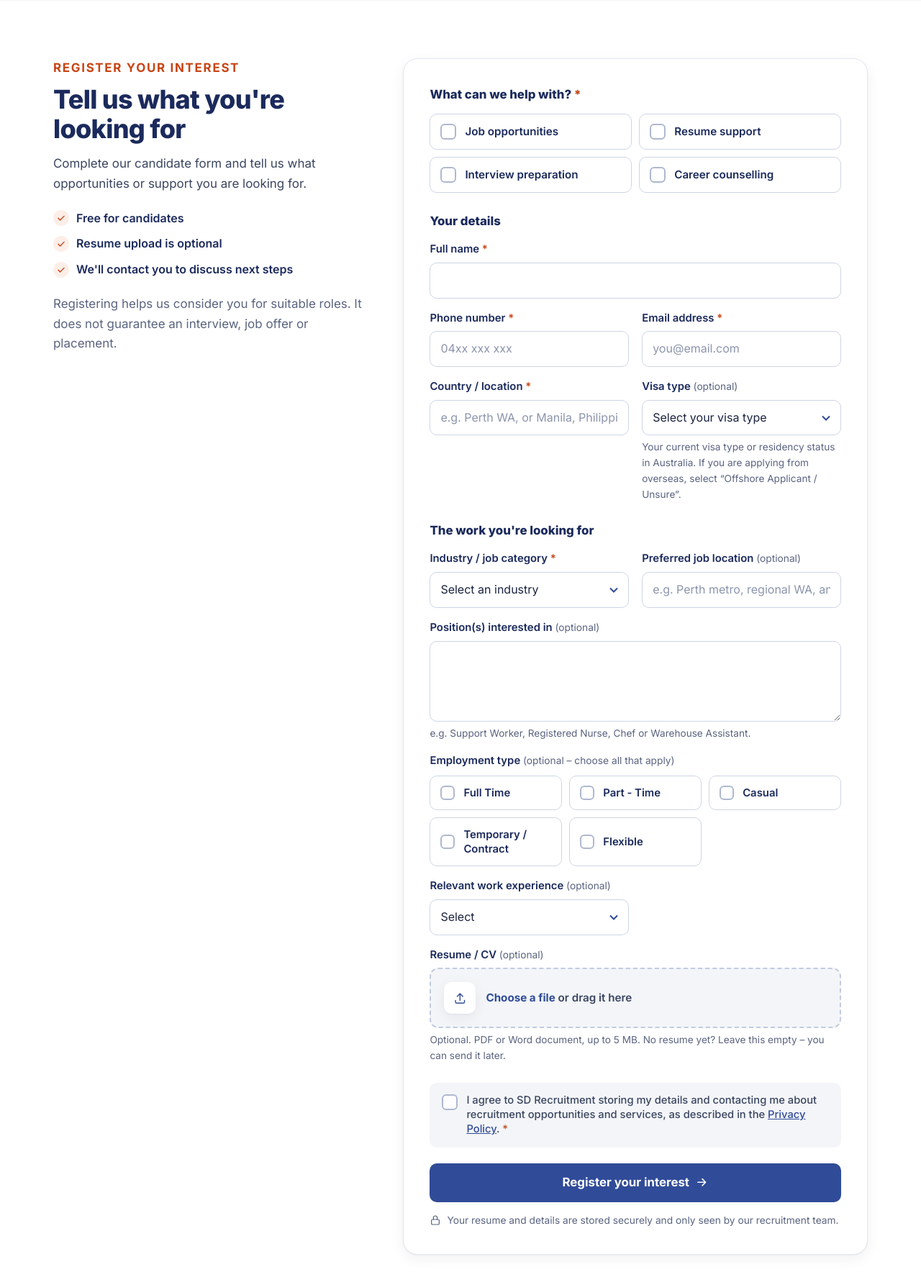
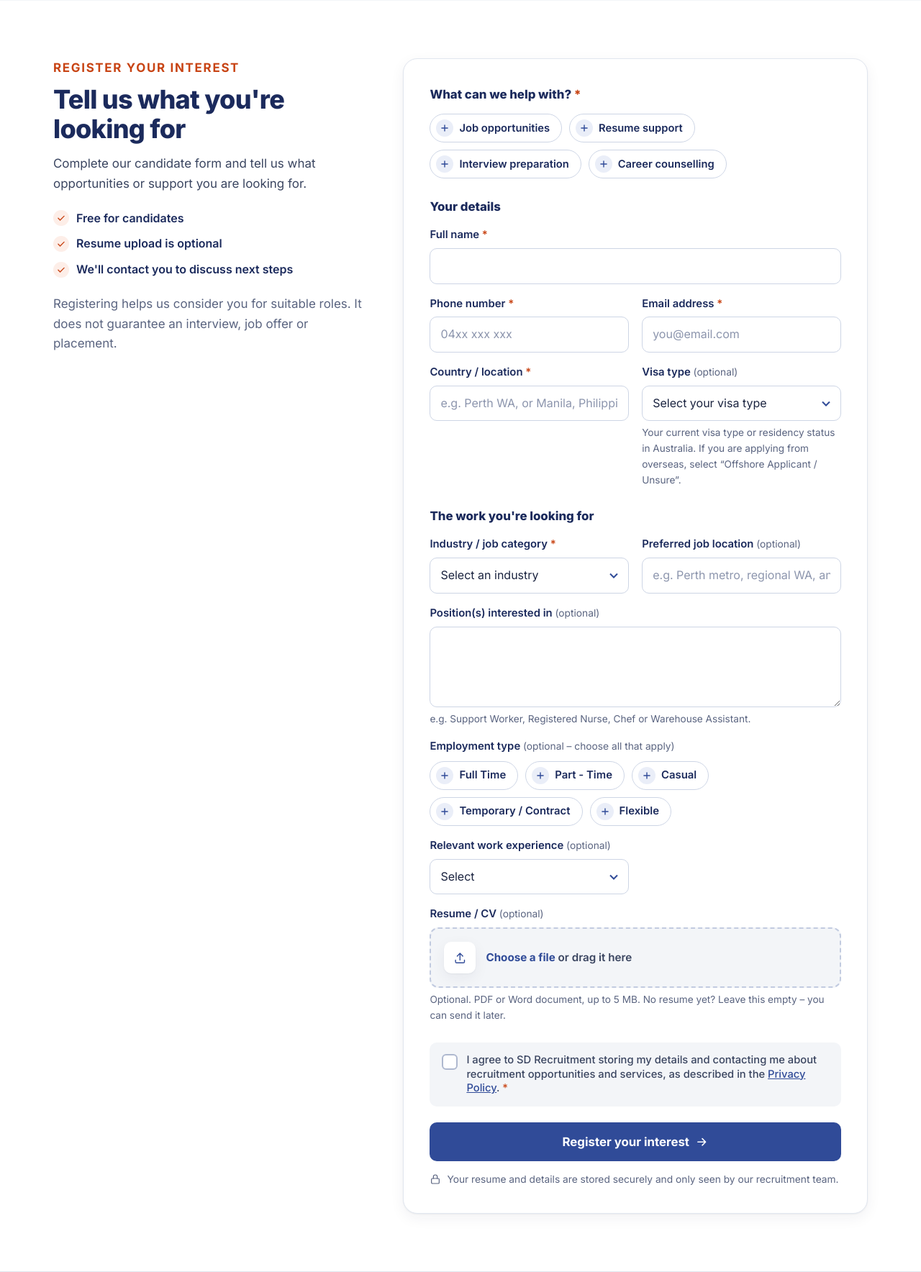
Before and after one commit to t-hinley/sd-recruitment, a Django app: page /candidates/ in a window 1280 px wide. Shown: the part 2932-4700 px from the top of the page at 72% size. Run offline with Django 5.2, Linux system fonts and the light colour scheme; data that the repository does not hold is empty.

Commit message:
Forms: show multi-choice options as add chips instead of tick boxes
"What can we help with?" and "Employment type" (Candidates and Employers forms) are now
rounded chips with a + icon, like the Airtable form; a selected chip fills blue and
shows a tick. The consent tick box is unchanged.

Co-Authored-By: Claude Opus 5.5 <noreply@anthropic.com>
Claude-Session: https://claude.ai/code/session_018i6KhyRKKuaj4sJwSsDdCc

```diff
--- a/static/css/style.css
+++ b/static/css/style.css
@@ -266,6 +266,21 @@ legend { padding: 0; margin-bottom: 14px; color: var(--blue-ink); font-weight: 8
 .choice--sm { padding: 10px 12px; font-size: .9rem; }
 .choice--sm .choice__box { width: 20px; height: 20px; }
 .field--error .choice { border-color: #D92D20; }
+/* Multi-choice options as "add" chips, like the Airtable form: + to add, tick once selected. */
+.chips { display: flex; flex-wrap: wrap; gap: 10px; }
+.chip { position: relative; display: inline-flex; align-items: center; gap: 8px; min-height: 40px; padding: 7px 16px 7px 8px; border: 1.5px solid #CDD5E5; border-radius: 999px; background: #fff; color: var(--blue-ink); font-weight: 600; font-size: .92rem; line-height: 1.2; cursor: pointer; user-select: none; transition: border-color .15s, background-color .15s, color .15s; }
+.chip input { position: absolute; opacity: 0; width: 1px; height: 1px; }
+.chip__icon { display: grid; place-items: center; width: 24px; height: 24px; flex: none; border-radius: 50%; background: var(--blue-soft); color: var(--blue); transition: background-color .15s, color .15s; }
+.chip__icon .icon { width: 14px; height: 14px; }
+.chip__tick { display: none; }
+.chip:hover { border-color: var(--blue); }
+.chip:hover .chip__icon { background: var(--blue); color: #fff; }
+.chip:has(input:checked) { border-color: var(--blue); background: var(--blue); color: #fff; }
+.chip input:checked + .chip__icon { background: #fff; color: var(--blue); }
+.chip input:checked + .chip__icon .chip__plus { display: none; }
+.chip input:checked + .chip__icon .chip__tick { display: block; }
+.chip:has(input:focus-visible) { outline: 3px solid var(--orange); outline-offset: 2px; }
+.field--error .chip { border-color: #D92D20; }
 .choice { position: relative; display: flex; align-items: center; gap: 12px; padding: 13px 14px; border: 1.5px solid #CDD5E5; border-radius: 10px; cursor: pointer; background: #fff; color: var(--blue-ink); font-weight: 600; font-size: .95rem; line-height: 1.35; transition: border-color .15s, background-color .15s; }
 .choice input { position: absolute; opacity: 0; width: 1px; height: 1px; }
 .choice__box { display: grid; place-items: center; width: 22px; height: 22px; flex: none; border: 2px solid #AEB8CF; border-radius: 6px; background: #fff; color: #fff; transition: background-color .15s, border-color .15s; }
@@ -278,6 +293,21 @@ legend { padding: 0; margin-bottom: 14px; color: var(--blue-ink); font-weight: 8
 .choice--radio .choice__box { border-radius: 50%; }
 .choice--radio input:checked + .choice__box { background: #fff; box-shadow: inset 0 0 0 4px #fff, inset 0 0 0 12px var(--blue); }
 .support.field--error .choice { border-color: #D92D20; }
+/* Multi-choice options as "add" chips, like the Airtable form: + to add, tick once selected. */
+.chips { display: flex; flex-wrap: wrap; gap: 10px; }
+.chip { position: relative; display: inline-flex; align-items: center; gap: 8px; min-height: 40px; padding: 7px 16px 7px 8px; border: 1.5px solid #CDD5E5; border-radius: 999px; background: #fff; color: var(--blue-ink); font-weight: 600; font-size: .92rem; line-height: 1.2; cursor: pointer; user-select: none; transition: border-color .15s, background-color .15s, color .15s; }
+.chip input { position: absolute; opacity: 0; width: 1px; height: 1px; }
+.chip__icon { display: grid; place-items: center; width: 24px; height: 24px; flex: none; border-radius: 50%; background: var(--blue-soft); color: var(--blue); transition: background-color .15s, color .15s; }
+.chip__icon .icon { width: 14px; height: 14px; }
+.chip__tick { display: none; }
+.chip:hover { border-color: var(--blue); }
+.chip:hover .chip__icon { background: var(--blue); color: #fff; }
+.chip:has(input:checked) { border-color: var(--blue); background: var(--blue); color: #fff; }
+.chip input:checked + .chip__icon { background: #fff; color: var(--blue); }
+.chip input:checked + .chip__icon .chip__plus { display: none; }
+.chip input:checked + .chip__icon .chip__tick { display: block; }
+.chip:has(input:focus-visible) { outline: 3px solid var(--orange); outline-offset: 2px; }
+.field--error .chip { border-color: #D92D20; }
 .choice--consent { align-items: flex-start; font-weight: 500; font-size: .92rem; color: var(--text); padding: 14px 16px; background: var(--grey); border-color: transparent; }
 .choice--consent .choice__box { margin-top: 1px; }
 .consent { margin-bottom: 22px; }
--- a/templates/core/candidates.html
+++ b/templates/core/candidates.html
@@ -138,12 +138,12 @@
 
         <fieldset class="support{% if form.support.errors %} field--error{% endif %}" id="support-options">
           <legend>What can we help with? <span class="req" aria-hidden="true">*</span></legend>
-          <div class="choice-grid">
+          <div class="chips">
             {% for opt in form.support %}
-            <label class="choice" for="{{ opt.id_for_label }}">
+            <label class="chip" for="{{ opt.id_for_label }}">
               {{ opt.tag }}
-              <span class="choice__box" aria-hidden="true"><svg class="icon"><use href="#i-check"/></svg></span>
-              <span class="choice__label">{{ opt.choice_label }}</span>
+              <span class="chip__icon" aria-hidden="true"><svg class="icon chip__plus"><use href="#i-plus"/></svg><svg class="icon chip__tick"><use href="#i-check"/></svg></span>
+              <span>{{ opt.choice_label }}</span>
             </label>
             {% endfor %}
           </div>
--- a/templates/includes/choice_group.html
+++ b/templates/includes/choice_group.html
@@ -1,11 +1,11 @@
 <fieldset class="field field--wide choice-field{% if field.errors %} field--error{% endif %}">
   <legend class="field__label">{{ field.label }}{% if field.field.required %} <span class="req" aria-hidden="true">*</span>{% else %} <span class="opt">(optional{% if field.help_text %} – {{ field.help_text|lower|cut:"." }}{% endif %})</span>{% endif %}</legend>
-  <div class="choice-grid choice-grid--{{ cols|default:3 }}">
+  <div class="chips">
     {% for opt in field %}
-    <label class="choice choice--sm" for="{{ opt.id_for_label }}">
+    <label class="chip" for="{{ opt.id_for_label }}">
       {{ opt.tag }}
-      <span class="choice__box" aria-hidden="true"><svg class="icon"><use href="#i-check"/></svg></span>
-      <span class="choice__label">{{ opt.choice_label }}</span>
+      <span class="chip__icon" aria-hidden="true"><svg class="icon chip__plus"><use href="#i-plus"/></svg><svg class="icon chip__tick"><use href="#i-check"/></svg></span>
+      <span>{{ opt.choice_label }}</span>
     </label>
     {% endfor %}
   </div>
--- a/templates/includes/icons.html
+++ b/templates/includes/icons.html
@@ -23,6 +23,7 @@
     <symbol id="i-file" viewBox="0 0 24 24" fill="none" stroke="currentColor" stroke-width="1.8" stroke-linecap="round" stroke-linejoin="round"><path d="M6 3h9l4 4v14H6z"/><path d="M14 3v5h5M9 13h6M9 17h4"/></symbol>
     <symbol id="i-mic" viewBox="0 0 24 24" fill="none" stroke="currentColor" stroke-width="1.8" stroke-linecap="round" stroke-linejoin="round"><rect x="9" y="3" width="6" height="11" rx="3"/><path d="M5 11a7 7 0 0 0 14 0M12 18v3M9 21h6"/></symbol>
     <symbol id="i-upload" viewBox="0 0 24 24" fill="none" stroke="currentColor" stroke-width="1.8" stroke-linecap="round" stroke-linejoin="round"><path d="M12 16V4M7 9l5-5 5 5"/><path d="M4 16v3a2 2 0 0 0 2 2h12a2 2 0 0 0 2-2v-3"/></symbol>
+    <symbol id="i-plus" viewBox="0 0 24 24" fill="none" stroke="currentColor" stroke-width="2.4" stroke-linecap="round"><path d="M12 5v14M5 12h14"/></symbol>
     <symbol id="i-check" viewBox="0 0 24 24" fill="none" stroke="currentColor" stroke-width="2.4" stroke-linecap="round" stroke-linejoin="round"><path d="M5 12.5l4.5 4.5L19 7.5"/></symbol>
     <symbol id="i-check-circle" viewBox="0 0 24 24" fill="none" stroke="currentColor" stroke-width="1.8" stroke-linecap="round" stroke-linejoin="round"><circle cx="12" cy="12" r="9"/><path d="M8 12.5l2.8 2.8L16.5 9.5"/></symbol>
     <symbol id="i-arrow" viewBox="0 0 24 24" fill="none" stroke="currentColor" stroke-width="2" stroke-linecap="round" stroke-linejoin="round"><path d="M5 12h14M13 6l6 6-6 6"/></symbol>
```
